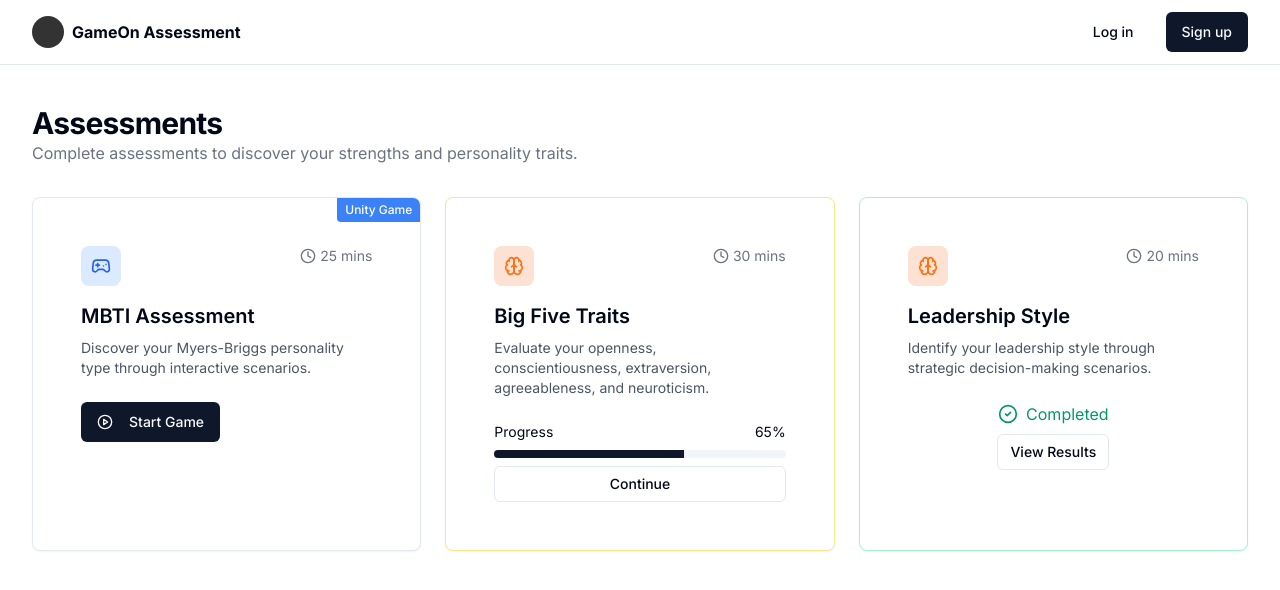
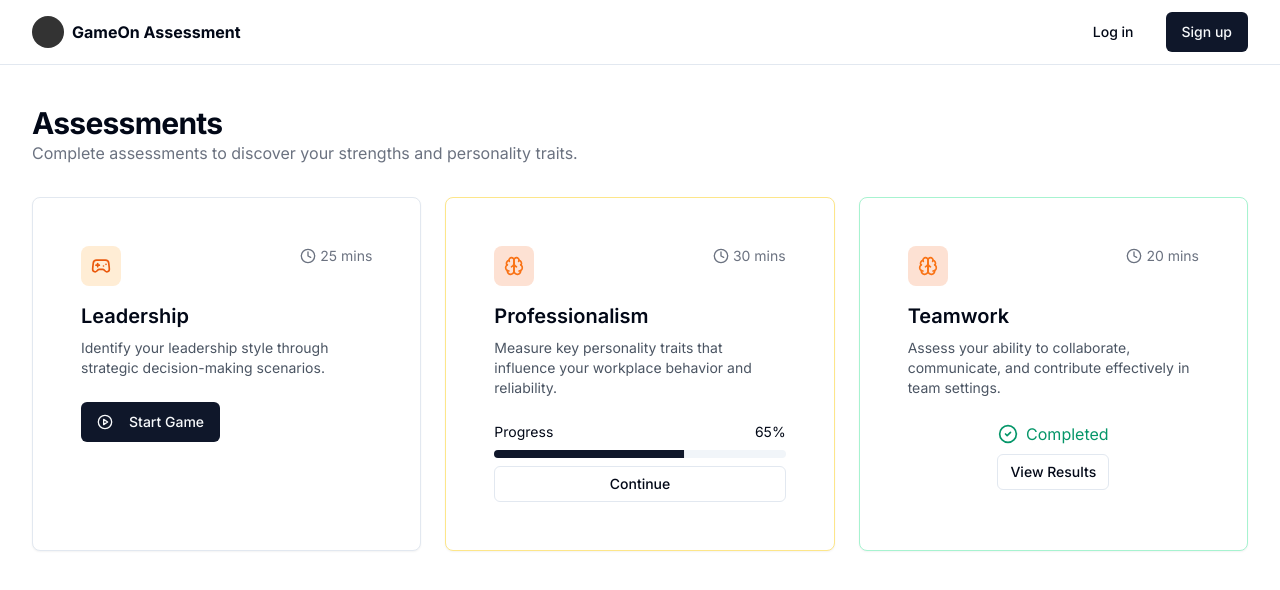
Before and after one commit to mairamunir/gameBasedFE, a React (Vite) app: page /assessments in a window 1280 px wide. Shown: the top 590 px of the page. Built offline with nearby package versions, Linux system fonts and the light colour scheme.

Commit message:
unityWebGL added

```diff
--- a/src/pages/ModulePage.jsx
+++ b/src/pages/ModulePage.jsx
@@ -10,8 +10,8 @@ import { Brain, Clock, PlayCircle, CheckCircle2, Gamepad2 } from 'lucide-react';
 const assessmentModules = [
   {
     id: 1,
-    title: 'MBTI Assessment',
-    description: 'Discover your Myers-Briggs personality type through interactive scenarios.',
+    title: 'Leadership',
+    description: 'Identify your leadership style through strategic decision-making scenarios.',
     duration: '25 mins',
     progress: 0,
     status: 'not_started',
@@ -20,8 +20,8 @@ const assessmentModules = [
   },
   {
     id: 2,
-    title: 'Big Five Traits',
-    description: 'Evaluate your openness, conscientiousness, extraversion, agreeableness, and neuroticism.',
+    title: 'Professionalism',
+    description: 'Measure key personality traits that influence your workplace behavior and reliability.',
     duration: '30 mins',
     progress: 65,
     status: 'in_progress',
@@ -30,8 +30,8 @@ const assessmentModules = [
   },
   {
     id: 3,
-    title: 'Leadership Style',
-    description: 'Identify your leadership style through strategic decision-making scenarios.',
+    title: 'Teamwork',
+    description: 'Assess your ability to collaborate, communicate, and contribute effectively in team settings.',
     duration: '20 mins',
     progress: 100,
     status: 'completed',
@@ -110,14 +110,10 @@ const ModulePage = () => {
                 module.isUnity ? 'relative overflow-hidden' : ''
               }`}
             >
-              {module.isUnity && (
-                <div className="absolute top-0 right-0 bg-blue-500 text-white px-2 py-1 text-xs font-medium rounded-bl">
-                  Unity Game
-                </div>
-              )}
+
               <CardContent className="p-6">
                 <div className="flex justify-between items-start mb-4">
-                  <div className={`h-10 w-10 rounded-lg ${module.isUnity ? 'bg-blue-100 text-blue-600' : 'bg-candidate-accent text-candidate-primary'} flex items-center justify-center`}>
+                  <div className={`h-10 w-10 rounded-lg ${module.isUnity ? 'bg-orange-100 text-orange-600' : 'bg-candidate-accent text-candidate-primary'} flex items-center justify-center`}>
                     <module.icon className="h-5 w-5" />
                   </div>
                   <div className="flex items-center text-sm text-gray-500">
```
Also changed, not shown: 1 other file (tests, documents, lock files or other folders).
